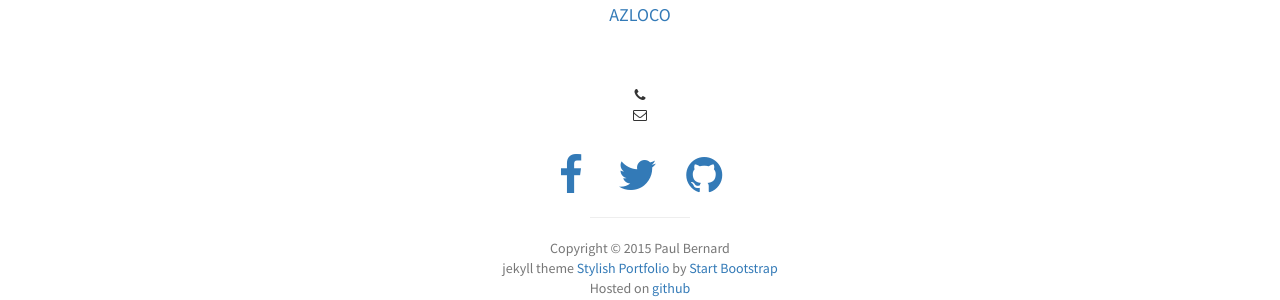
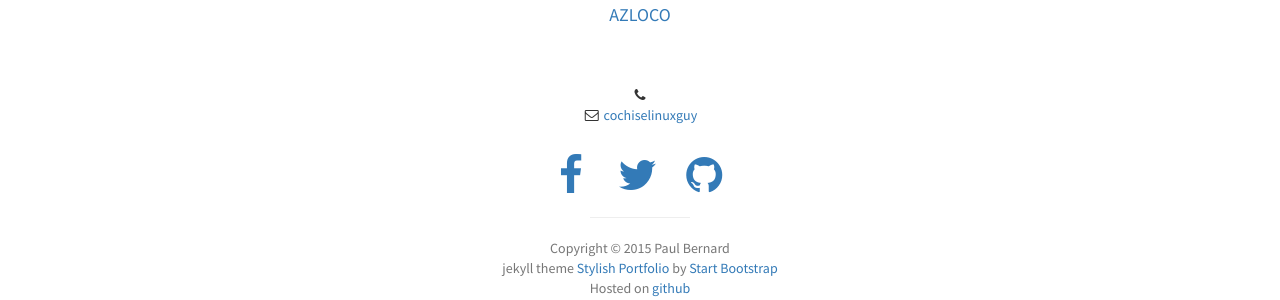
Before and after one commit to paulbe/CochiseLinuxGuy, a Jekyll site: the page built from index.html, in a window 1280 px wide and 900 px high, scrolled down 3071 px. Shown: the part 492-792 px from the top of the window. Built offline with Jekyll 4.4.1, drawn with Linux system fonts in a browser that asks for light colours.

Commit message:
site updates

```diff
--- a/_includes/call-to-action.html
+++ b/_includes/call-to-action.html
@@ -1,5 +1,5 @@
 <aside class="call-to-action bg-primary">
-	<div class="container">
+	<div class="container" id="aboutme">
 		<center><h2>About Me</h2></center>
 		<div class="row">
 			<center><a type="button" class="btn btn-dark btn-lg" data-toggle="modal" data-target="#linuxBackground">Linux Background</a>
@@ -56,7 +56,7 @@
 					<center><h3 class="modal-title" id="myModalLabel2">Contact Me</h3></center>
 				</div>
 				<div class="modal-body">
-					<h4>Contact Info</h4>
+					<h4>Email me: <i class="fa fa-envelope-o fa-fw"></i>  <a href="mailto:cochiselinuxguy@gmail.com">cochiselinuxguy</a></h4>
 				</div>
 				<div class="modal-footer">
 					<center><button type="button" class="btn btn-default" data-dismiss="modal">Close</button></center>
--- a/_includes/footer.html
+++ b/_includes/footer.html
@@ -1,5 +1,5 @@
 <footer>
-	<div class="container">
+	<div class="container" id="footer">
       <div class="col-lg-10 col-lg-offset-1 text-center">
         <h4><strong>{{ site.owner }}</strong>
         </h4>
@@ -24,7 +24,7 @@
         </p>
         <ul class="list-unstyled">
           <li><i class="fa fa-phone fa-fw"></i> {{ site.telephone }}</li>
-          <li><i class="fa fa-envelope-o fa-fw"></i>  <a href="mailto:{{ site.email }}">{{ site.email }}</a>
+          <li><i class="fa fa-envelope-o fa-fw"></i>  <a href="mailto:cochiselinuxguy@gmail.com">cochiselinuxguy</a>
           </li>
         </ul>
         <br>
--- a/_includes/navigation.html
+++ b/_includes/navigation.html
@@ -14,5 +14,8 @@
     <li>
       <a href="#portfolio" onclick = $("#menu-close").click(); >Services</a>
     </li>
+    <li>
+	  <a href="#aboutme" onclick = $("#menu-close").click(); >About Me</a>
+	</li>
   </ul>
 </nav>
```
Also changed, not shown: 1 other file.
